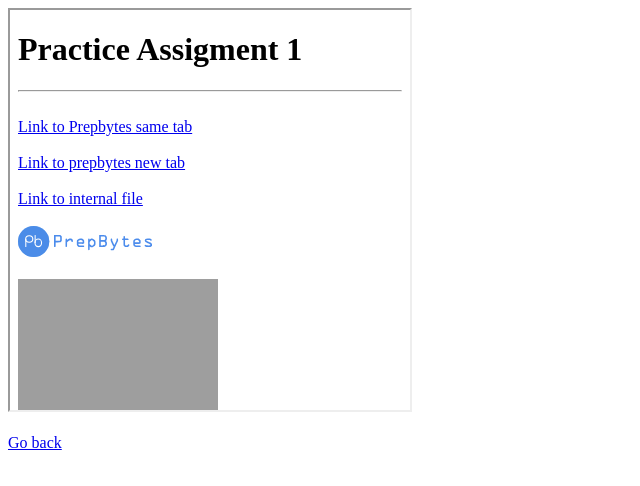
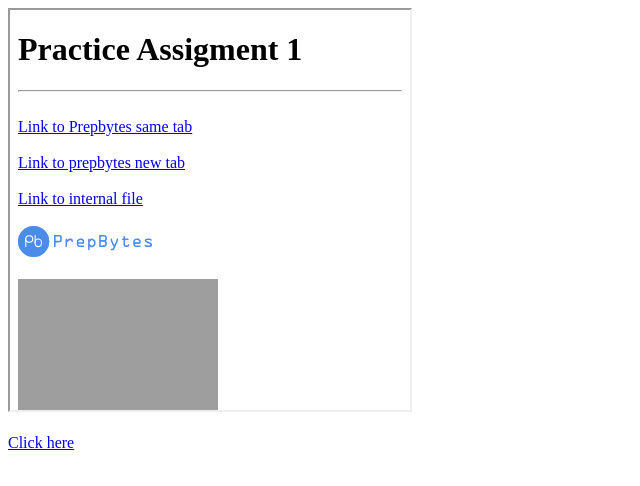
Before and after one commit to roshan-badarkhe/Prep, a plain HTML site: page Assignment3/index.html in a window 1280 px wide. Shown: the full height of the page, 0-640 px from the left. Drawn offline with Linux system fonts and the light colour scheme.

Commit message:
Update index.html

```diff
--- a/Assignment3/index.html
+++ b/Assignment3/index.html
@@ -8,6 +8,6 @@
 </head>
 <body>
     <iframe height="400px" width="400px" src="../Assignment1/index.html" ></iframe><br><br>
-    <a href="./iframe.html">Go back</a>
+    <a href="./iframe.html">Click here</a>
 </body>
 </html>
```
